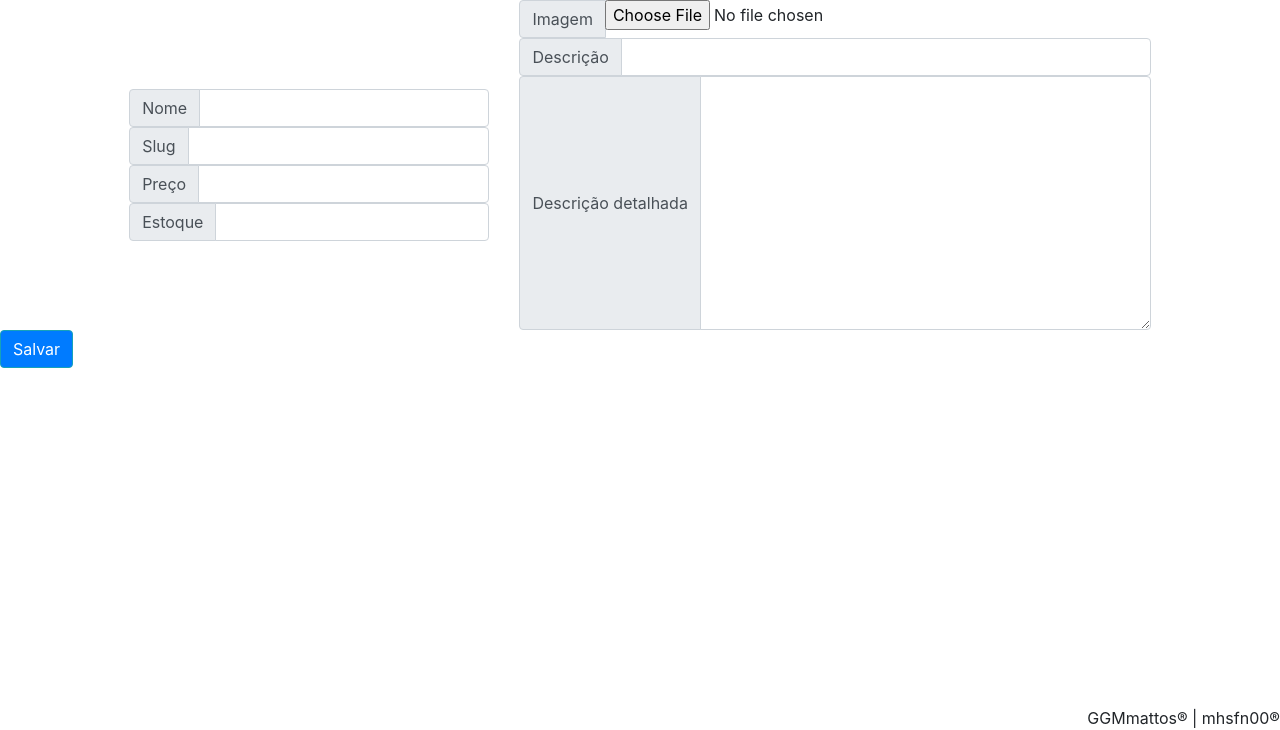
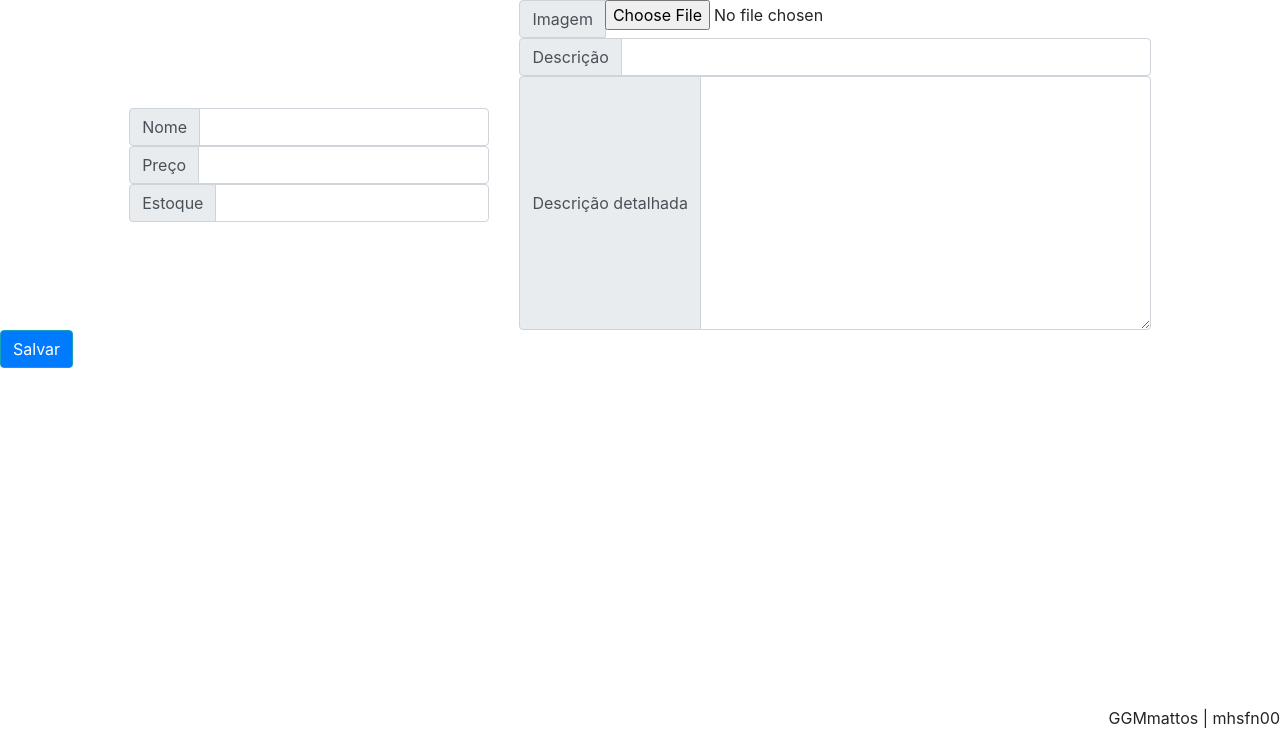
Before and after one commit to GGMmattos/E-commerce, a Django app: page /novoProduto/ in a window 1280 px wide. Shown: the part 70-800 px from the top of the page. Run offline with Django 4.2, Linux system fonts and the light colour scheme; a user stored in the database is signed in; some libraries are stand-ins or nearby versions.

Commit message:
Removeu o slug da página de registro de produto

```diff
--- a/produto/forms.py
+++ b/produto/forms.py
@@ -4,7 +4,7 @@ from .models import Produto
 class NovoProdutoForms(forms.ModelForm):
     class Meta:
         model = Produto
-        fields = ('nome', 'descricao_curta', 'descricao_longa', 'imagem', 'preco', 'estoque', 'slug')
+        fields = ('nome', 'descricao_curta', 'descricao_longa', 'imagem', 'preco', 'estoque')
 
     nome = forms.CharField(widget=forms.TextInput(attrs={
         'class': 'form-control'
@@ -22,10 +22,6 @@ class NovoProdutoForms(forms.ModelForm):
         'class': 'form-control'
     }))
 
-    slug = forms.CharField(widget=forms.TextInput(attrs={
-        'class': 'form-control'
-    }))
-
     estoque = forms.CharField(widget=forms.NumberInput(attrs={
         'class': 'form-control'
     }))
--- a/produto/templates/produto/novoProduto.html
+++ b/produto/templates/produto/novoProduto.html
@@ -11,12 +11,6 @@
                   <span class="input-group-text">Nome</span>
                 </div>
                 {{ form.nome }}
-            </div>
-            <div class="input-group">
-                <div class="input-group-prepend">
-                    <span class="input-group-text">Slug</span>
-                </div>
-                {{ form.slug }} <!--acho que não precisamos preencher este cara, é gerado automaticamente -->
             </div>
             <div class="input-group">
                 <div class="input-group-prepend">
--- a/templates/parciais/_footer.html
+++ b/templates/parciais/_footer.html
@@ -1,5 +1,5 @@
 <footer>
     <div class="fixed bottom-0 right-0">
-        GGMmattos® | mhsfn00®
+        GGMmattos | mhsfn00
     </div>
 </footer>
```
Also changed, not shown: db.sqlite3, media/produto_imagem/2023/&m/aaaaaaaaaaa.jpg (added).
